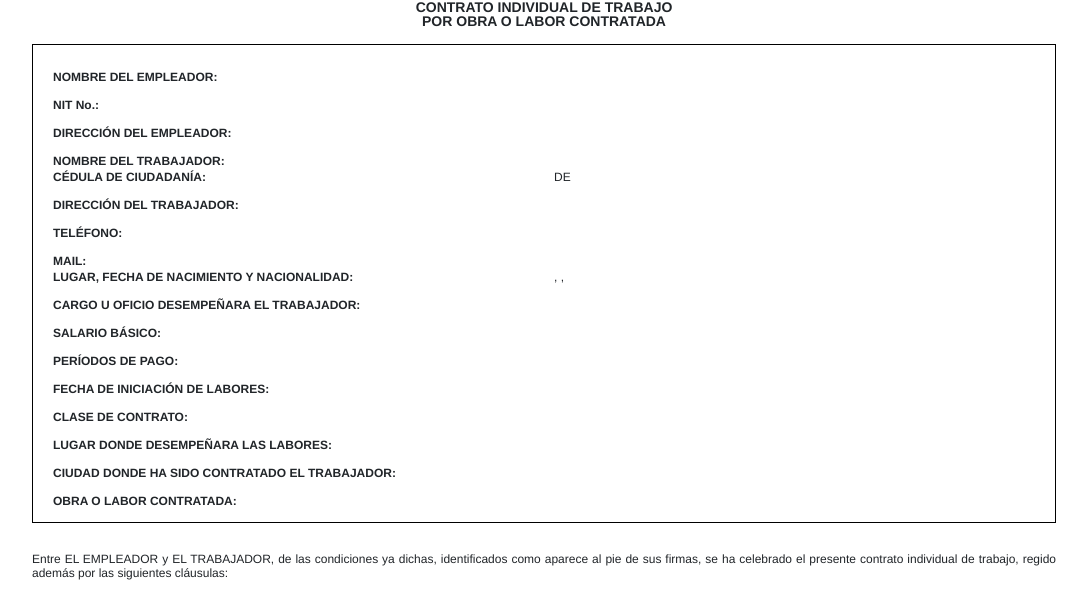
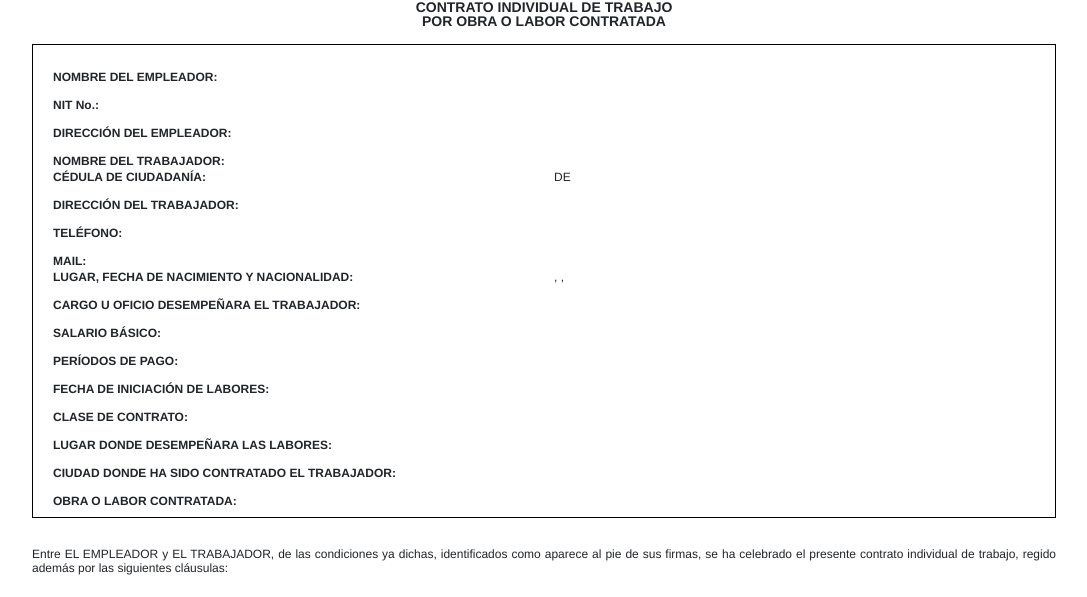
Before and after one commit to diego1996/contract-generator, a Django app: template templates/contracts/individual-employment-contract.html in a window 1280 px wide. Shown: the top 597 px of the page, without its empty margins (96-1183 px from the left). Run offline with Django 4.2, Linux system fonts and the light colour scheme; the template is opened without the code that fills it, so the values that code supplies are empty.

Commit message:
fix table resume contract

```diff
--- a/templates/contracts/individual-employment-contract.html
+++ b/templates/contracts/individual-employment-contract.html
@@ -55,7 +55,7 @@
 </div>
 
 <div class="flex-container"
-     style="display:table; width: 100%; padding-bottom: 5px; padding-top: 20px; padding-left: 20px;border:1px solid black">
+     style="display:table; width: 100%; padding-top: 20px; padding-left: 20px;border:1px solid black">
     <div style="display: table-row;">
         <div class="flex-item" style="text-align: left; display: table-cell; width: 50%">
             <p class="text_row" align=""><b>NOMBRE DEL EMPLEADOR:</b></p>
```
